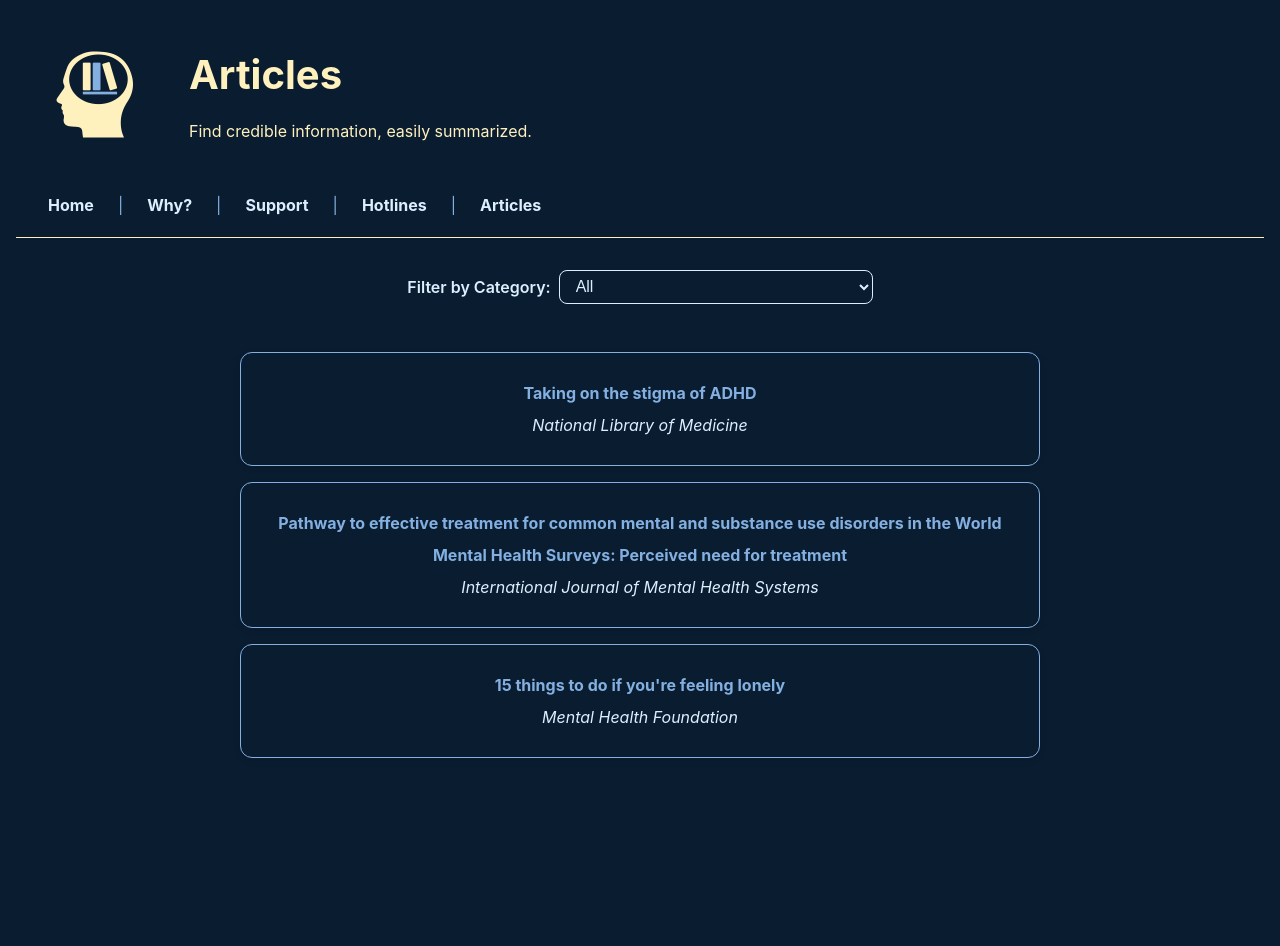
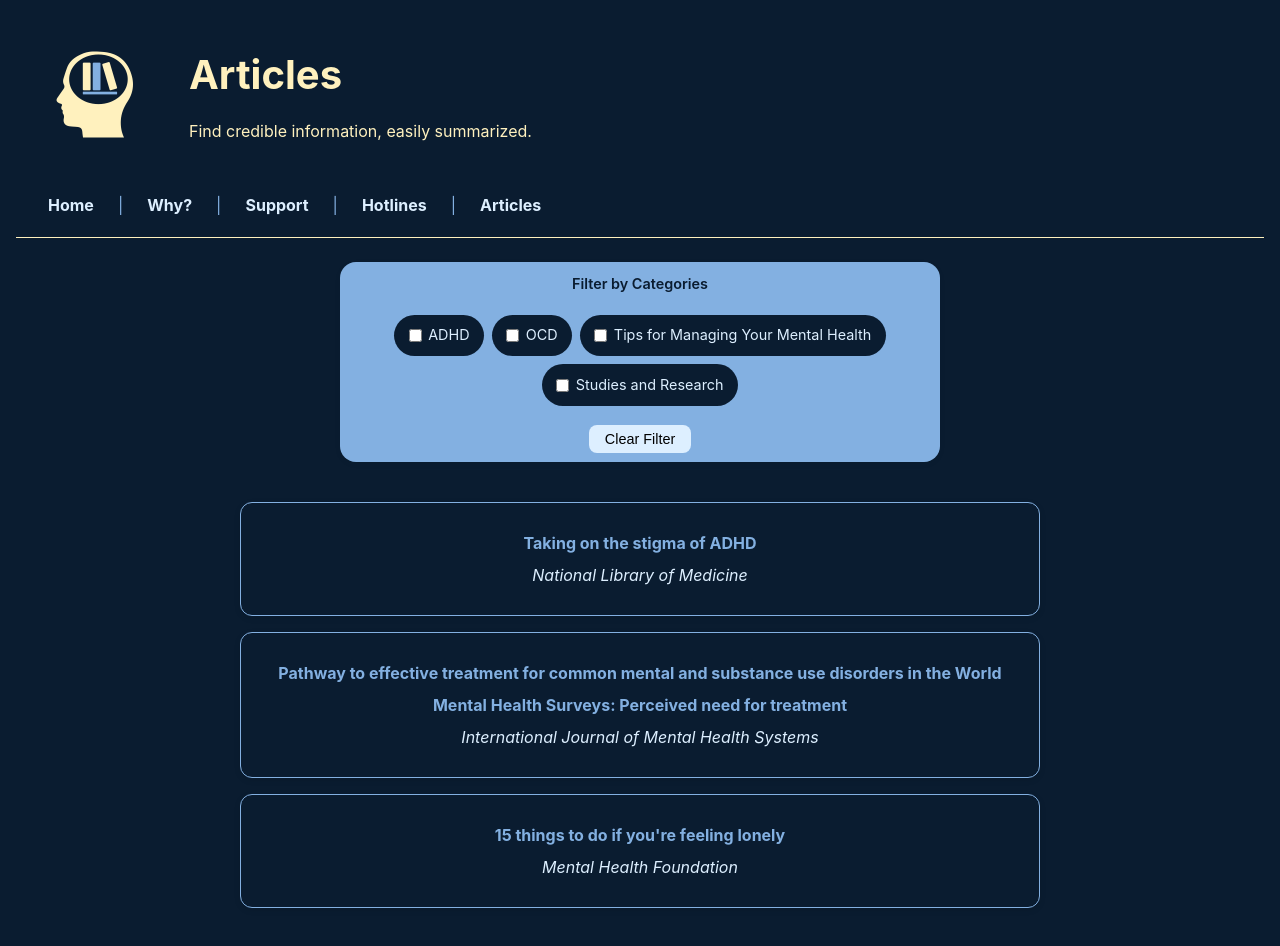
Before and after one commit to anyakapila/MentalHealthResources, a Vue app: page /articles in a window 1280 px wide. Shown: the top 946 px of the page. Before the commit the page ends 806 px from the top, so only its background shows below. Built offline with nearby package versions, Linux system fonts and the light colour scheme.

Commit message:
multi-select

```diff
--- a/src/assets/page_articles/articles.json
+++ b/src/assets/page_articles/articles.json
@@ -8,7 +8,7 @@
       "source": "National Library of Medicine",
       "url": "https://magazine.medlineplus.gov/article/taking-on-the-stigma-of-adhd/",
       "categories": [
-        1
+        1, 2
       ]
     },
     {
--- a/src/assets/page_articles/articlesfilter.js
+++ b/src/assets/page_articles/articlesfilter.js
@@ -4,7 +4,7 @@ import articleData from './articles.json'
 export function useArticleFilter() {
     const articles = ref([])
     const categories = ref([])
-    const selectedCategory = ref('')
+    const selectedCategories = ref([])
 
     onMounted(() => {
         articles.value = articleData.articles
@@ -24,18 +24,18 @@ export function useArticleFilter() {
 
     // filter articles by selected category
     const filteredArticles = computed(() => {
-        if (!selectedCategory.value) return articles.value
+        if (selectedCategories.value.length === 0) return articles.value
 
         return articles.value.filter(article =>
             article.categories.some(catId => {
                 const name = getCategoryName(catId)
-                return name === selectedCategory.value
+                return selectedCategories.value.includes(name)
             })
         )
     })
 
     return {
-        selectedCategory,
+        selectedCategories,
         categoryNames,
         filteredArticles,
         getCategoryName
--- a/src/assets/page_hotlines/hotlinesfilter.js
+++ b/src/assets/page_hotlines/hotlinesfilter.js
@@ -4,7 +4,7 @@ import hotlineData from './hotlines.json'
 export function useHotlineFilter() {
     const hotlines = ref([])
     const categories = ref([])
-    const selectedCategory = ref('')
+    const selectedCategories = ref([])
 
     onMounted(() => {
         hotlines.value = hotlineData.hotlines
@@ -24,18 +24,18 @@ export function useHotlineFilter() {
 
     // filter hotlines by selected category
     const filteredHotlines = computed(() => {
-        if (!selectedCategory.value) return hotlines.value
+        if (selectedCategories.value.length === 0) return hotlines.value
 
         return hotlines.value.filter(hotline =>
             hotline.categories.some(catId => {
                 const name = getCategoryName(catId)
-                return name === selectedCategory.value
+                return selectedCategories.value.includes(name)
             })
         )
     })
 
     return {
-        selectedCategory,
+        selectedCategories,
         categoryNames,
         filteredHotlines,
         getCategoryName
--- a/src/views/Articles.vue
+++ b/src/views/Articles.vue
@@ -18,15 +18,30 @@
     </ul>
     </nav>
 
-  <div class="filter-container">
-   <label for="category-select">Filter by Category:</label>
-   <select id="category-select" v-model="selectedCategory">
-    <option value="">All</option>
-    <option v-for="cat in categoryNames" :key="cat" :value="cat">
-      {{cat}}
-    </option>
-   </select>
+<div class= "filter-container">
+  <div class="filter-box">
+    <h3 class="filter-title">Filter by Categories</h3>
+
+    <div class="category-tags">
+    <label
+      v-for="cat in categoryNames"
+      :key="cat"
+      class="tag-checkbox"
+    >
+      <input
+        type="checkbox"
+        :value="cat"
+        v-model="selectedCategories"
+      />
+      <span>{{ cat }}</span>
+    </label>
+    </div>
+
+    <button class="clear-button" @click="selectedCategories= []">
+      Clear Filter
+    </button>
   </div>
+</div>
 
    <div class="filtered-list">
     <li
@@ -45,7 +60,7 @@
 import { useArticleFilter } from '@/assets/page_articles/articlesfilter.js'
 
 const {
-  selectedCategory,
+  selectedCategories,
   categoryNames,
   filteredArticles,
   getCategoryName
@@ -58,14 +73,73 @@ function isLast(id, list) {
 </script>
 
 <style scoped>
-select {
-  margin: 1rem 0;
+.filter-box {
+  background-color: var(--color-heading);
+  border-radius: 1rem;
+  padding: 0.5rem;
+  box-shadow: 0 2px 6px rgba(0, 0, 0, 0.05);
+  margin: 0.5rem 0;
+  max-width: 600px;
 }
+
+.filter-title {
+  margin-bottom: 1rem;
+  font-size: 0.9rem;
+  font-weight: 600;
+  color: var(--color-background);
+}
+
+.category-tags {
+  display: flex;
+  flex-wrap: wrap;
+  gap: 0.5rem;
+  margin-bottom: 1rem;
+  justify-content: center;
+}
+
+.tag-checkbox {
+  background-color: var(--color-background);
+  border-radius: 2rem;
+  padding: 0.4rem 0.9rem;
+  display: flex;
+  align-items: center;
+  gap: 0.4rem;
+  font-size: 0.9rem;
+  cursor: pointer;
+  user-select: none;
+  transition: background-color 0.2s ease;
+}
+
+.tag-checkbox:hover {
+  background-color: var(--color-bigheading);
+  color: var(--color-background)
+}
+
+.tag-checkbox input {
+  accent-color: var(--color-bigheading);
+}
+
 hr {
   margin: 1rem 0;
 }
+
 a:hover strong {
   color: var(--color-bigheading);
   transition: color 0.2s ease;
 }
+
+.clear-button {
+  background-color: var(--color-text);
+  color: var(color-background);
+  border: none;
+  padding: 0.4rem 1rem;
+  border-radius: 8px;
+  font-size: 0.9rem;
+  cursor: pointer;
+  transition: background-color 0.2s ease;
+}
+
+.clear-button:hover {
+  background-color: var(--color-bigheading);
+}
 </style>
--- a/src/views/Hotlines.vue
+++ b/src/views/Hotlines.vue
@@ -18,15 +18,30 @@
     </ul>
     </nav>
 
-   <div class="filter-container">
-   <label for="category-select">Filter by Category:</label>
-   <select id="category-select" v-model="selectedCategory">
-    <option value="">All</option>
-    <option v-for="cat in categoryNames" :key="cat" :value="cat">
-      {{cat}}
-    </option>
-   </select>
+   <div class= "filter-container">
+  <div class="filter-box">
+    <h3 class="filter-title">Filter by Categories</h3>
+
+    <div class="category-tags">
+    <label
+      v-for="cat in categoryNames"
+      :key="cat"
+      class="tag-checkbox"
+    >
+      <input
+        type="checkbox"
+        :value="cat"
+        v-model="selectedCategories"
+      />
+      <span>{{ cat }}</span>
+    </label>
+    </div>
+
+    <button class="clear-button" @click="selectedCategories= []">
+      Clear Filter
+    </button>
   </div>
+</div>
 
    <div class="filtered-list">
     <li
@@ -53,7 +68,7 @@
 import { useHotlineFilter } from '@/assets/page_hotlines/hotlinesfilter.js'
 
 const {
-  selectedCategory,
+  selectedCategories,
   categoryNames,
   filteredHotlines,
   getCategoryName
@@ -66,9 +81,52 @@ function isLast(id, list) {
 </script>
 
 <style scoped>
-select {
-  margin: 1rem 0;
+.filter-box {
+  background-color: var(--color-heading);
+  border-radius: 1rem;
+  padding: 0.5rem;
+  box-shadow: 0 2px 6px rgba(0, 0, 0, 0.05);
+  margin: 0.5rem 0;
+  max-width: 600px;
 }
+
+.filter-title {
+  margin-bottom: 1rem;
+  font-size: 0.9rem;
+  font-weight: 600;
+  color: var(--color-background);
+}
+
+.category-tags {
+  display: flex;
+  flex-wrap: wrap;
+  gap: 0.5rem;
+  margin-bottom: 1rem;
+  justify-content: center;
+}
+
+.tag-checkbox {
+  background-color: var(--color-background);
+  border-radius: 2rem;
+  padding: 0.4rem 0.9rem;
+  display: flex;
+  align-items: center;
+  gap: 0.4rem;
+  font-size: 0.9rem;
+  cursor: pointer;
+  user-select: none;
+  transition: background-color 0.2s ease;
+}
+
+.tag-checkbox:hover {
+  background-color: var(--color-bigheading);
+  color: var(--color-background)
+}
+
+.tag-checkbox input {
+  accent-color: var(--color-bigheading);
+}
+
 hr {
   margin: 1rem 0;
 }
@@ -76,4 +134,19 @@ a:hover strong {
   color: var(--color-bigheading);
   transition: color 0.2s ease;
 }
+
+.clear-button {
+  background-color: var(--color-text);
+  color: var(color-background);
+  border: none;
+  padding: 0.4rem 1rem;
+  border-radius: 8px;
+  font-size: 0.9rem;
+  cursor: pointer;
+  transition: background-color 0.2s ease;
+}
+
+.clear-button:hover {
+  background-color: var(--color-bigheading);
+}
 </style>
```
